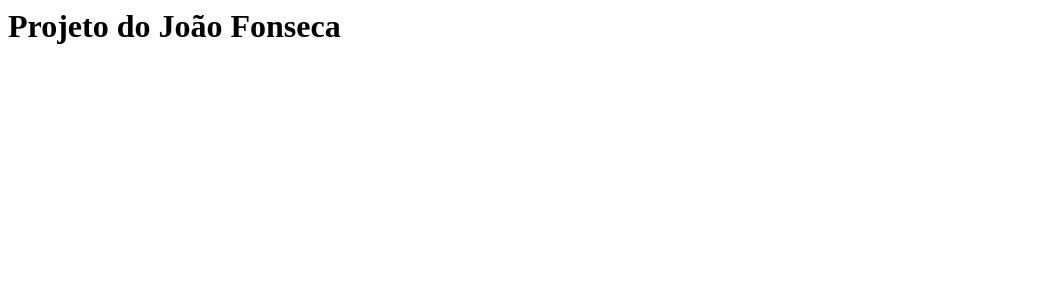
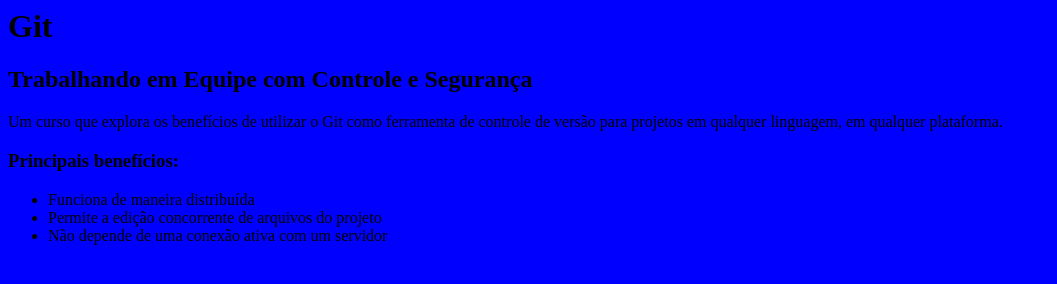
Before and after one commit to rcastardo/meu-site, a plain HTML site: page index.html in a window 1280 px wide. Shown: the whole page, without its empty margins (0-1057 px from the left). Drawn offline with Linux system fonts and the light colour scheme.

Commit message:
Iniciao do designer

```diff
--- /dev/null
+++ b/estilo.css
@@ -0,0 +1,3 @@
+body {
+   background-color: blue;
+}
--- a/index.html
+++ b/index.html
@@ -1,7 +1,18 @@
 <html>
     <head>
+	<link rel="stylesheet" href="estilo.css">
     </head>
     <body>
-	<h1>Projeto do João Fonseca</h1>
+        <h1>Git</h1>
+        <h2>Trabalhando em Equipe com Controle e Segurança</h2>
+
+        <p>Um curso que explora os benefícios de utilizar o Git como ferramenta de controle de versão para projetos em qualquer linguagem, em qualquer plataforma.</p>
+
+        <h3>Principais benefícios:</h3>
+        <ul>
+            <li>Funciona de maneira distribuída</li>
+            <li>Permite a edição concorrente de arquivos do projeto</li>
+            <li>Não depende de uma conexão ativa com um servidor</li>
+        </ul>
     </body>
 </html>
```
